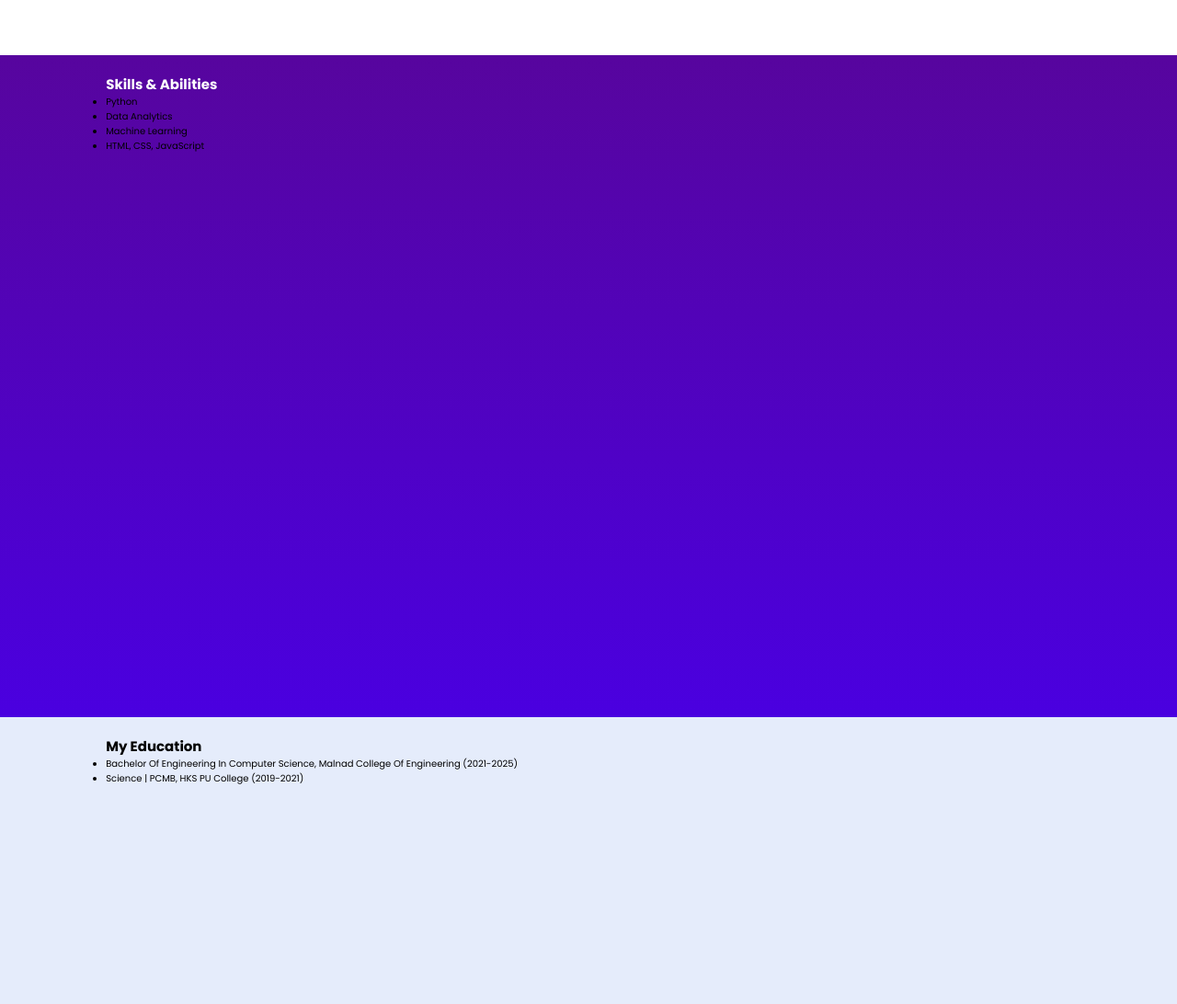
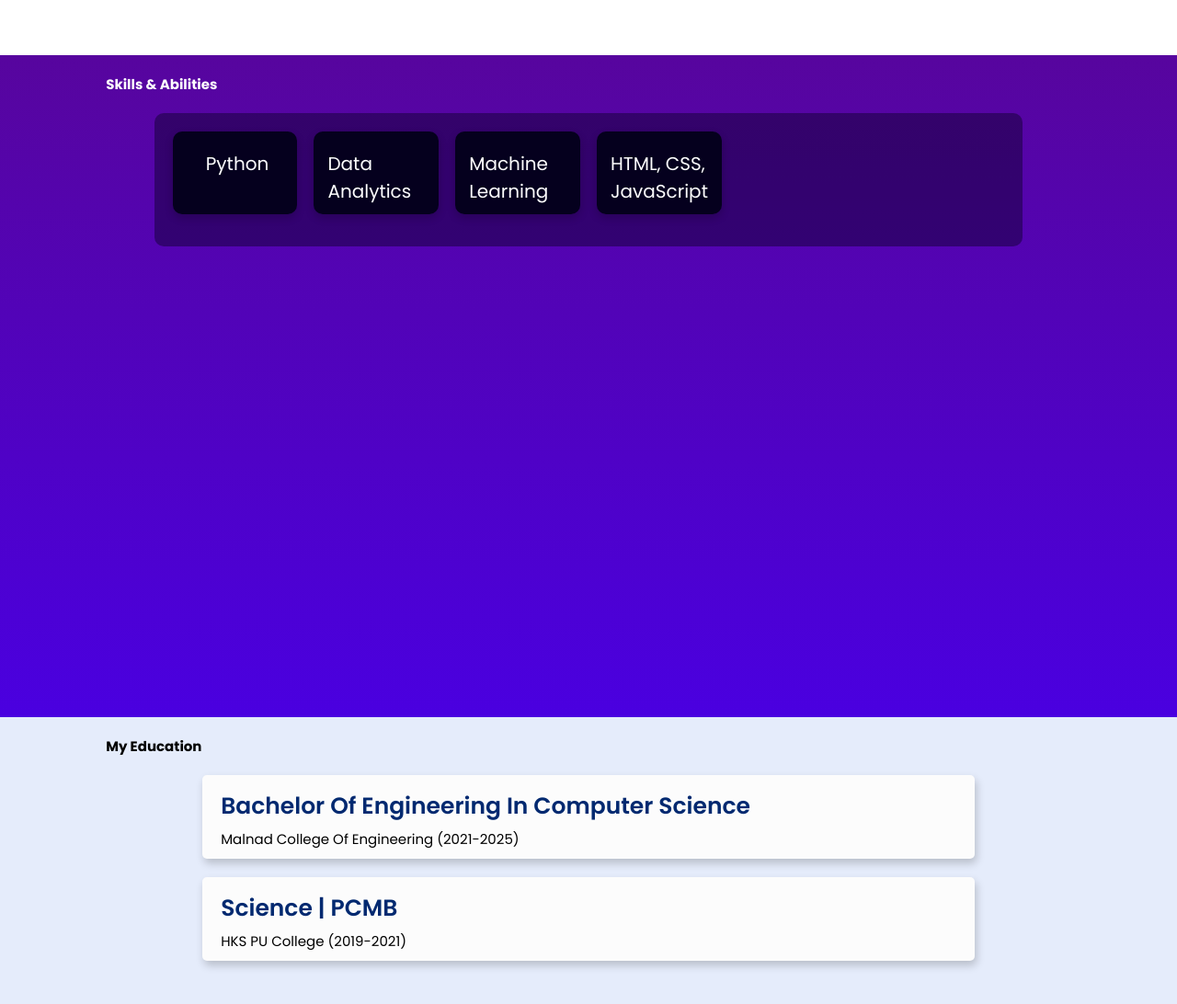
Before and after one commit to pranavhravi/pranav3, a plain HTML site: page index.html in a window 1280 px wide. Shown: the part 1540-2632 px from the top of the page at 92% size. Drawn offline with Linux system fonts and the light colour scheme.

Commit message:
Update index.html

```diff
--- a/index.html
+++ b/index.html
@@ -11,8 +11,9 @@
     <link id='favicon' rel="shortcut icon" href="./assets/images/favicon.png" type="image/x-png">
     <title>Portfolio | Pranav H Ravi</title>
 </head>
-<body>
+<body oncontextmenu="return false">
 <header>
+    <a href="#" class="logo"><i class="fab fa-node-js"></i> Pranav</a>
     <div id="menu" class="fas fa-bars"></div>
     <nav class="navbar">
         <ul>
@@ -37,19 +38,21 @@
 </section>
 <section class="skills" id="skills">
   <h2>Skills & Abilities</h2>
-  <ul>
-    <li>Python</li>
-    <li>Data Analytics</li>
-    <li>Machine Learning</li>
-    <li>HTML, CSS, JavaScript</li>
-  </ul>
+  <div class="container">
+    <div class="row" id="skillsContainer">
+      <div class="bar"><div class="info"><span>Python</span></div></div>
+      <div class="bar"><div class="info"><span>Data Analytics</span></div></div>
+      <div class="bar"><div class="info"><span>Machine Learning</span></div></div>
+      <div class="bar"><div class="info"><span>HTML, CSS, JavaScript</span></div></div>
+    </div>
+  </div>
 </section>
 <section class="education" id="education">
   <h2>My Education</h2>
-  <ul>
-    <li>Bachelor of Engineering in Computer Science, Malnad College of Engineering (2021-2025)</li>
-    <li>Science | PCMB, HKS PU College (2019-2021)</li>
-  </ul>
+  <div class="box-container">
+    <div class="box"><div class="content"><h3>Bachelor of Engineering in Computer Science</h3><p>Malnad College of Engineering (2021-2025)</p></div></div>
+    <div class="box"><div class="content"><h3>Science | PCMB</h3><p>HKS PU College (2019-2021)</p></div></div>
+  </div>
 </section>
 <section class="work" id="work">
   <h2>Projects Made</h2>
@@ -57,53 +60,37 @@
     <div class="box tilt">
       <img src="./assets/images/projects/canteen.jpg" alt="Online Canteen Management System" />
       <div class="content">
-        <div class="tag">
-          <h3>Online Canteen Management System</h3>
-        </div>
-        <div class="desc">
-          <p>Web-based system for ordering, tracking, and managing canteen operations. Integrated ML model for order prediction with 95% accuracy.</p>
-          <p><strong>Technologies:</strong> HTML, CSS, JavaScript, MySQL, Python</p>
-        </div>
+        <div class="tag"><h3>Online Canteen Management System</h3></div>
+        <div class="desc"><p>Web-based system for ordering, tracking, and managing canteen operations. Integrated ML model for order prediction with 95% accuracy.</p><p><strong>Technologies:</strong> HTML, CSS, JavaScript, MySQL, Python</p></div>
       </div>
     </div>
     <div class="box tilt">
       <img src="./assets/images/projects/money.jpg" alt="Money Manager" />
       <div class="content">
-        <div class="tag">
-          <h3>Money Manager</h3>
-        </div>
-        <div class="desc">
-          <p>A personal finance tracking tool with income/expense management, visual budget reports, and analytics dashboards.</p>
-          <p><strong>Technologies:</strong> JavaScript, HTML, CSS, Chart.js</p>
-        </div>
+        <div class="tag"><h3>Money Manager</h3></div>
+        <div class="desc"><p>A personal finance tracking tool with income/expense management, visual budget reports, and analytics dashboards.</p><p><strong>Technologies:</strong> JavaScript, HTML, CSS, Chart.js</p></div>
       </div>
     </div>
     <div class="box tilt">
       <img src="./assets/images/projects/crop.jpg" alt="AI-Enhanced Smart Irrigation System" />
       <div class="content">
-        <div class="tag">
-          <h3>AI-Enhanced Smart Irrigation System</h3>
-        </div>
-        <div class="desc">
-          <p>AI-driven system optimizing irrigation based on real-time soil moisture and weather data. Ensures sustainable water use with over 90% precision.</p>
-          <p><strong>Technologies:</strong> Python, IoT Sensors, Machine Learning, Weather APIs</p>
-        </div>
+        <div class="tag"><h3>AI-Enhanced Smart Irrigation System</h3></div>
+        <div class="desc"><p>AI-driven system optimizing irrigation based on real-time soil moisture and weather data. Ensures sustainable water use with over 90% precision.</p><p><strong>Technologies:</strong> Python, IoT Sensors, Machine Learning, Weather APIs</p></div>
       </div>
     </div>
   </div>
 </section>
 <section class="experience" id="experience">
   <h2>Experience</h2>
-  <ul>
-    <li>Dyashin Technosoft - Data Analytics (Feb 2025 – May 2025)</li>
-    <li>Inventeron Technologies - Innovation and Entrepreneurship | Internship (Oct 2023 – Nov 2023)</li>
-    <li>JV Global Service - Web Development Intern | Internship (Oct 2022 – Nov 2022)</li>
-  </ul>
+  <div class="timeline">
+    <div class="container right"><div class="content"><div class="tag"><h2>Dyashin Technosoft</h2></div><div class="desc"><h3>Data Analytics</h3><p>Feb 2025 – May 2025</p></div></div></div>
+    <div class="container left"><div class="content"><div class="tag"><h2>Inventeron Technologies</h2></div><div class="desc"><h3>Innovation and Entrepreneurship | Internship</h3><p>Oct 2023 – Nov 2023</p></div></div></div>
+    <div class="container right"><div class="content"><div class="tag"><h2>JV Global Service</h2></div><div class="desc"><h3>Web Development Intern | Internship</h3><p>Oct 2022 – Nov 2022</p></div></div></div>
+  </div>
 </section>
 <section class="contact" id="contact">
   <h2>Get in Touch</h2>
-  <p>Email: pranavhravi@gmail.com</p>
-  <p>Phone: +917975586460</p>
+  <div class="container"><div class="content"><p>Email: pranavhravi@gmail.com</p><p>Phone: +917975586460</p></div></div>
 </section>
 </main>
 <script src="./assets/js/script.js"></script>
```
